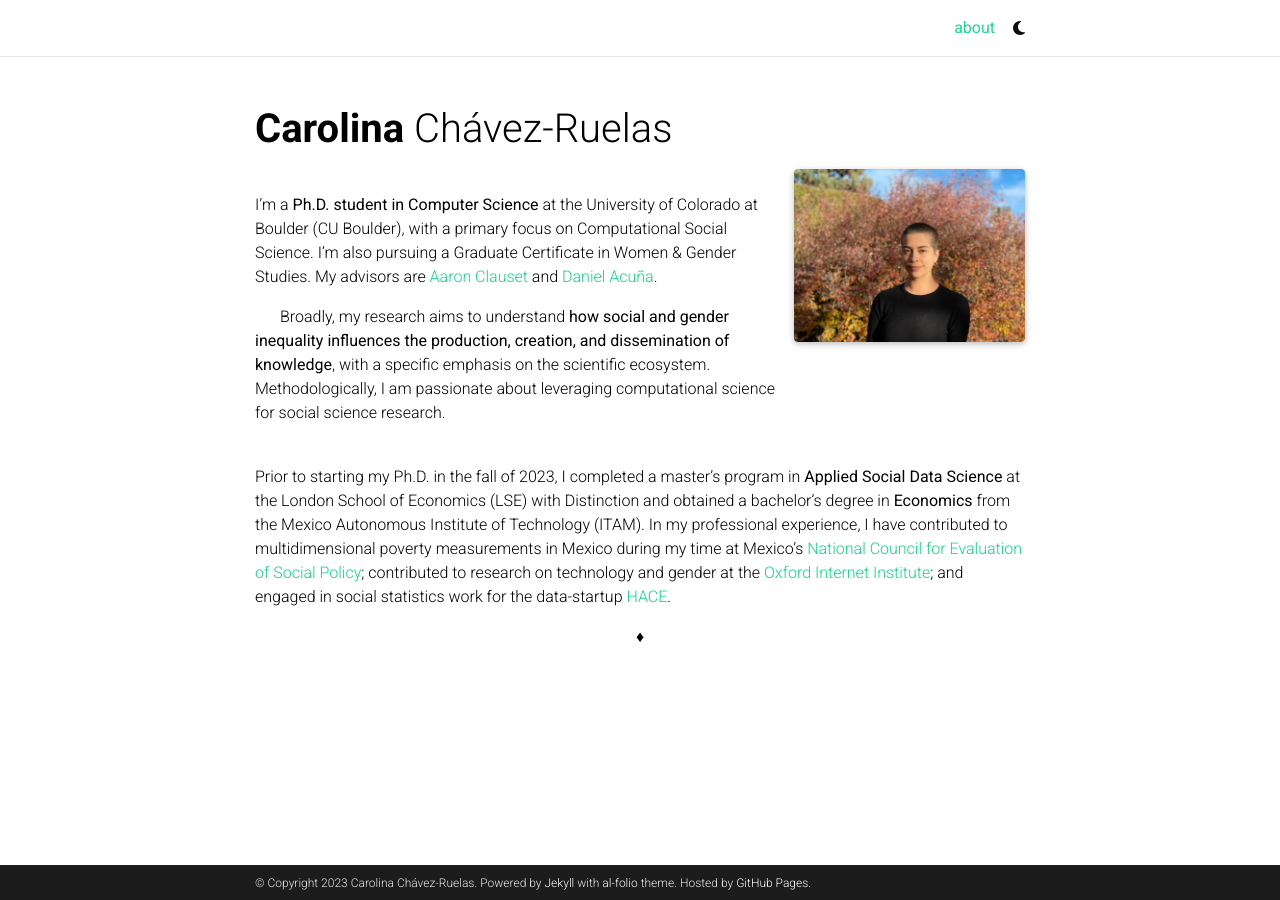
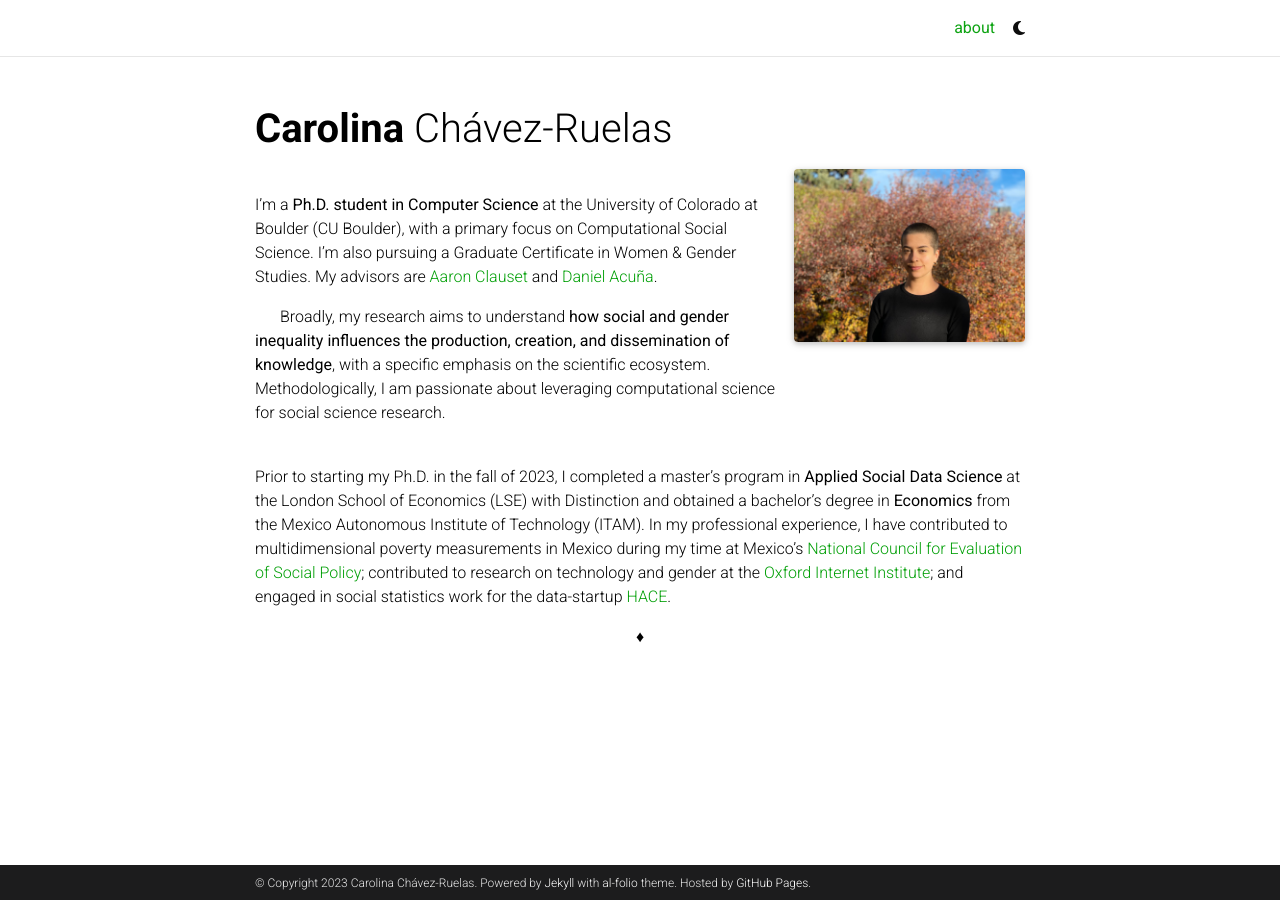
Before and after one commit to carolinachru/carolinachru.github.io, a Jekyll site: the page built from _pages/about.md, in a window 1280 px wide. Built offline with Jekyll 4.4.1, drawn with Linux system fonts in a browser that asks for light colours; full-size pictures stand in for the smaller copies a plugin makes; comment, search, counter and statistics services are not loaded; a style sheet for code colours, icons or effects is not loaded.

Commit message:
Update _themes.scss

```diff
--- a/_sass/_themes.scss
+++ b/_sass/_themes.scss
@@ -7,8 +7,8 @@
   --global-code-bg-color: #{$code-bg-color-light};
   --global-text-color: #{$black-color};
   --global-text-color-light: #{$grey-color};
-  --global-theme-color: #{$green-color-bright};
-  --global-hover-color: #{$green-color-bright};
+  --global-theme-color: #{$green-color-dark};
+  --global-hover-color: #{$green-color};
   --global-hover-text-color: #{$white-color};
   --global-footer-bg-color: #{$grey-color-dark};
   --global-footer-text-color: #{$grey-color-light};
```
